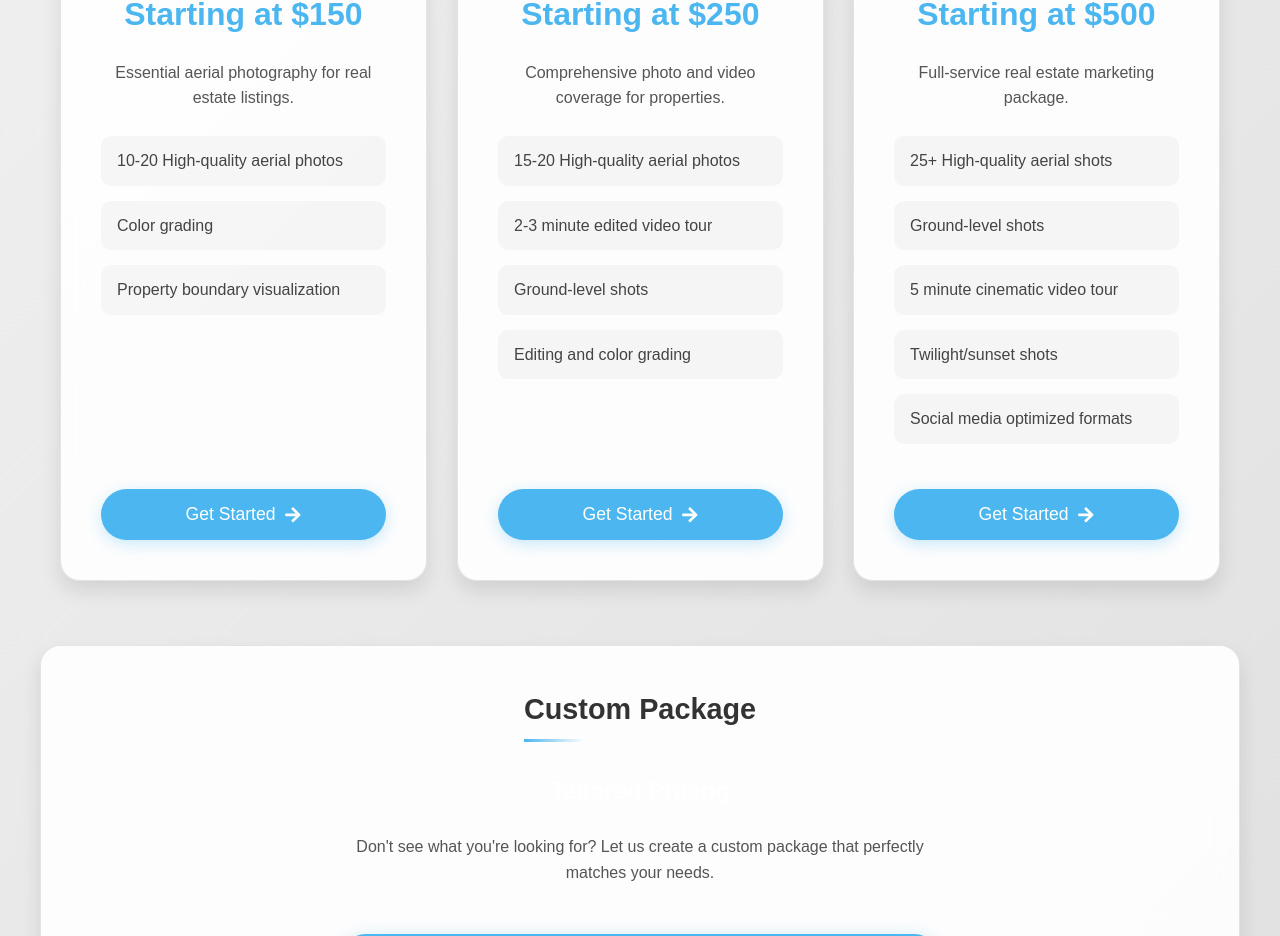
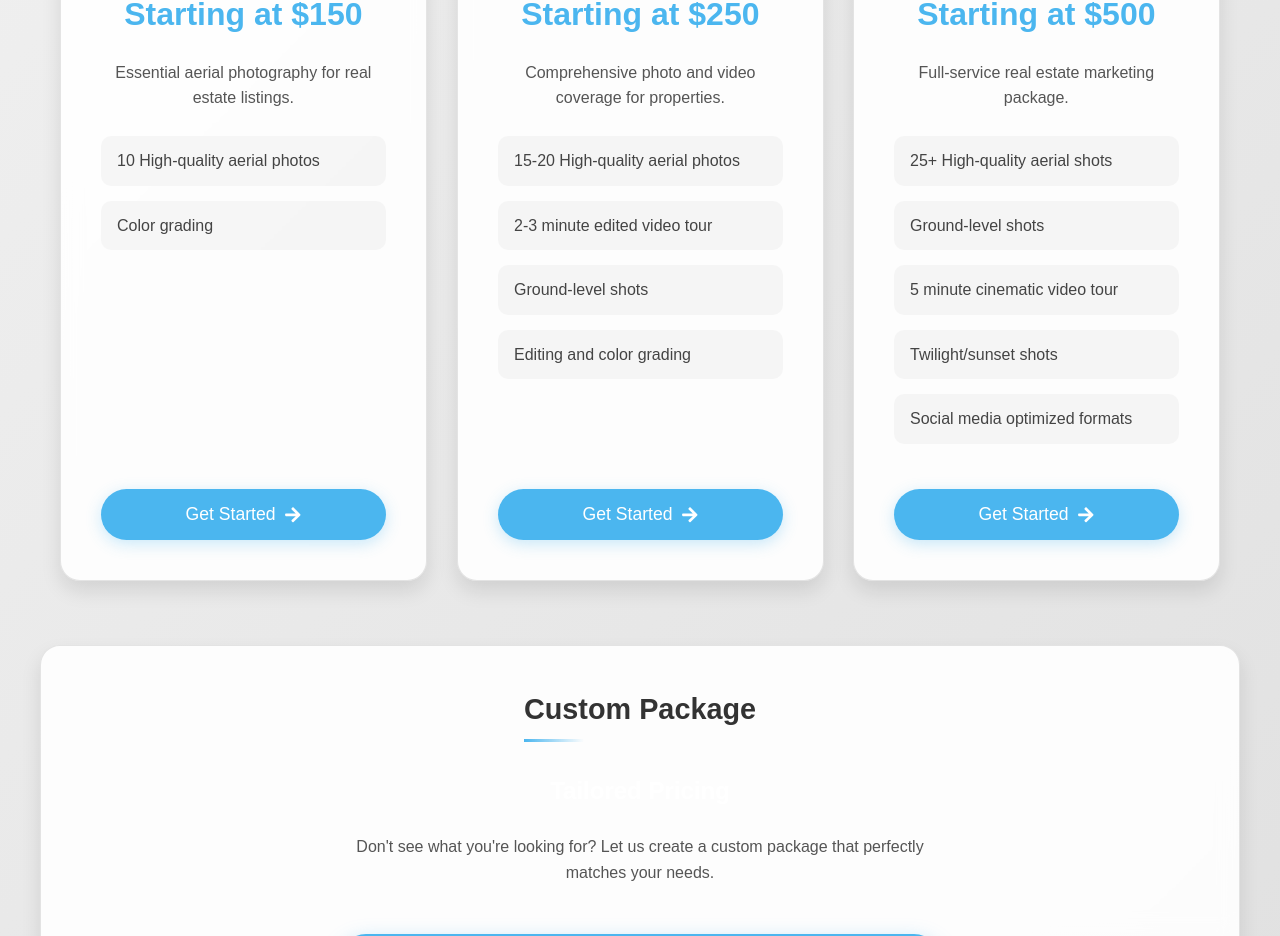
Before and after one commit to Mattyboy25/chris-website, a React (Vite) app: page /services in a window 1280 px wide. Shown: the part 1140-2076 px from the top of the page. Built offline with nearby package versions, Linux system fonts and the light colour scheme; no server answers.

Commit message:
Update service features: reduce photo count for basic package to enhance clarity and focus

```diff
--- a/src/data/servicesData.js
+++ b/src/data/servicesData.js
@@ -9,9 +9,8 @@ export const services = [
     fullDesc: "Perfect for residential listings and small commercial properties, our basic package delivers high-quality aerial photography with professional color correction and quick turnaround time.",
     iconName: "FaCamera",
     videoSrc: "/videos/Town.mp4",    features: [
-      "10-20 High-quality aerial photos",
-      "Color grading",
-      "Property boundary visualization",
+      "10 High-quality aerial photos",
+      "Color grading"
     ],
     process: [
       { step: 1, title: "Booking", desc: "Schedule your shoot at a convenient time" },
```
